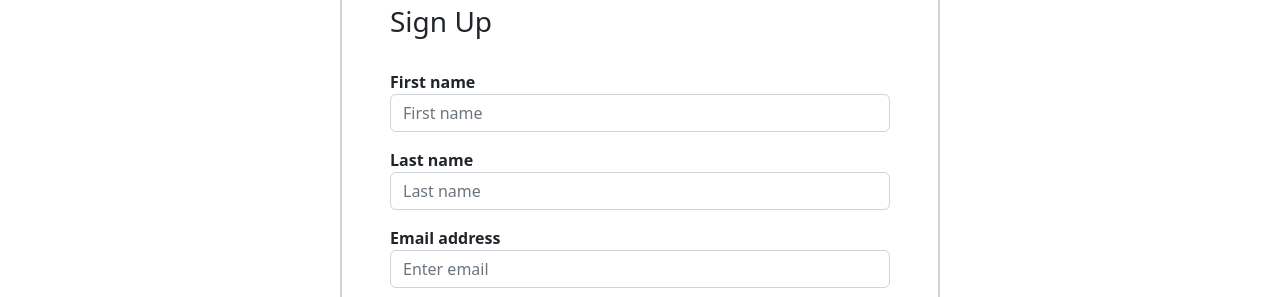
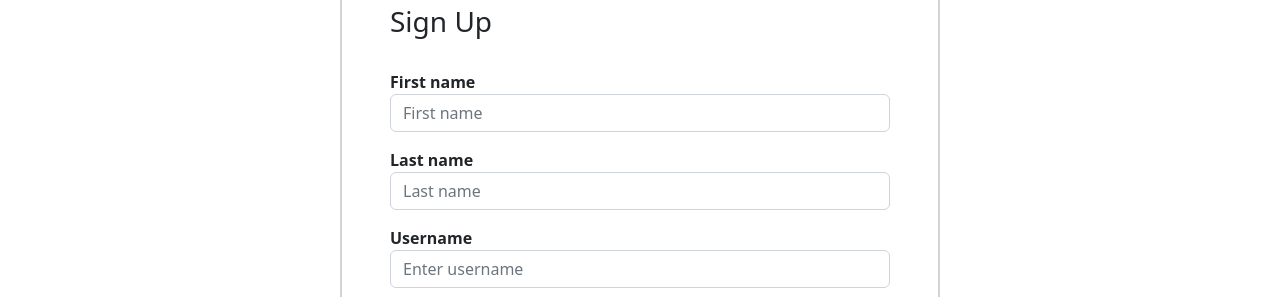
Before and after one commit to UMGC-SHELDZ/sports-manager, a React (Create React App) app: page / in a window 1280 px wide. Both pictures are taken after a click on the link "Manager Sign Up". Shown: the part 503-800 px from the top of the page. Built offline with nearby package versions, Linux system fonts and the light colour scheme.

Commit message:
(SM-15) Syntactical changes.

```diff
--- a/src/components/App.tsx
+++ b/src/components/App.tsx
@@ -5,6 +5,7 @@ import { CurrentViewOptions } from '../common/constants/constants';
 
 // Interfaces
 import ITeam from '../common/interfaces/ITeam';
+import IPlayer from '../common/interfaces/IPlayer';
 
 // Custom components
 import HeaderBar from './HeaderBar/HeaderBar';
@@ -12,9 +13,8 @@ import JumbotronHeader from './JumbotronHeader/JumbotronHeader';
 import MainNavbar from './MainNavbar/MainNavbar';
 import SportsTable from './DataTables/SportTable/SportTable';
 import TeamTable from './DataTables/TeamTable/TeamTable';
-import IPlayer from '../common/interfaces/IPlayer';
-import Login from './Login/Login'
-import Sign_up from './Sign_up/Sign_up';
+import LoginForm from './LoginForm/LoginForm';
+import RegistrationForm from './RegistrationForm/RegistrationForm';
 
 
 const mockFootballTeamsData: Array<ITeam> = [
@@ -75,10 +75,10 @@ function App() {
         <TeamTable players={mockTeamsPlayersData} />
       }
       {currentView === CurrentViewOptions.MANAGER &&
-        <Login />
+        <LoginForm />
       }
       {currentView === CurrentViewOptions.SIGN_UP &&
-        <Sign_up />
+        <RegistrationForm />
       }
     </div>
   );
--- a/src/components/Login/Login.tsx
+++ /dev/null
@@ -1,34 +0,0 @@
-import React, { Component } from 'react'
-export default class Login extends Component {
-    render() {
-        return (
-            <div className='auth-box'>
-                <form className='form'>
-                    <h3>Log In</h3>
-                    <br></br>
-                    <div className="mb-3">
-                        <label>Email address</label>
-                        <input
-                            type="email"
-                            className="form-control"
-                            placeholder="Enter email"
-                        />
-                    </div>
-                    <div className="mb-3">
-                        <label>Password</label>
-                        <input
-                            type="password"
-                            className="form-control"
-                            placeholder="Enter password"
-                        />
-                    </div>
-                    <div className="d-grid">
-                        <button type="submit" className="btn btn-primary">
-                            Submit
-                        </button>
-                    </div>
-                </form>
-            </div>
-        )
-    }
-}
--- /dev/null
+++ b/src/components/LoginForm/LoginForm.tsx
@@ -0,0 +1,35 @@
+import React, { ReactElement } from 'react'
+
+function LoginForm(): ReactElement {
+    return (
+        <div className='auth-box'>
+            <form className='form'>
+                <h3>Log In</h3>
+                <br></br>
+                <div className="mb-3">
+                    <label>Email address</label>
+                    <input
+                        type="email"
+                        className="form-control"
+                        placeholder="Enter email"
+                    />
+                </div>
+                <div className="mb-3">
+                    <label>Password</label>
+                    <input
+                        type="password"
+                        className="form-control"
+                        placeholder="Enter password"
+                    />
+                </div>
+                <div className="d-grid">
+                    <button type="submit" className="btn btn-primary">
+                        Submit
+                    </button>
+                </div>
+            </form>
+        </div>
+    )
+};
+
+export default LoginForm;
--- /dev/null
+++ b/src/components/RegistrationForm/RegistrationForm.tsx
@@ -0,0 +1,47 @@
+import React, { ReactElement } from 'react'
+
+function RegistrationForm(): ReactElement {
+    return (
+        <div className='auth-box'>
+            <form className='form'>
+                <h3>Sign Up</h3>
+                <br></br>
+                <div className="mb-3">
+                    <label>First name</label>
+                    <input
+                        type="text"
+                        className="form-control"
+                        placeholder="First name"
+                    />
+                </div>
+                <div className="mb-3">
+                    <label>Last name</label>
+                    <input type="text" className="form-control" placeholder="Last name" />
+                </div>
+                <div className="mb-3">
+                    <label>Username</label>
+                    <input
+                        type="text"
+                        className="form-control"
+                        placeholder="Enter username"
+                    />
+                </div>
+                <div className="mb-3">
+                    <label>Password</label>
+                    <input
+                        type="password"
+                        className="form-control"
+                        placeholder="Enter password"
+                    />
+                </div>
+                <div className="d-grid">
+                    <button type="submit" className="btn btn-primary">
+                        Submit
+                    </button>
+                </div>
+            </form>
+        </div>
+    )
+};
+
+export default RegistrationForm;
--- a/src/components/Sign_up/Sign_up.tsx
+++ /dev/null
@@ -1,48 +0,0 @@
-import React, { Component } from 'react'
-import '../App.scss'
-
-export default class SignUp extends Component {
-    render() {
-        return (
-            <div className='auth-box'>
-                <form className='form'>
-                    <h3>Sign Up</h3>
-                    <br></br>
-                    <div className="mb-3">
-                        <label>First name</label>
-                        <input
-                            type="text"
-                            className="form-control"
-                            placeholder="First name"
-                        />
-                    </div>
-                    <div className="mb-3">
-                        <label>Last name</label>
-                        <input type="text" className="form-control" placeholder="Last name" />
-                    </div>
-                    <div className="mb-3">
-                        <label>Email address</label>
-                        <input
-                            type="email"
-                            className="form-control"
-                            placeholder="Enter email"
-                        />
-                    </div>
-                    <div className="mb-3">
-                        <label>Password</label>
-                        <input
-                            type="password"
-                            className="form-control"
-                            placeholder="Enter password"
-                        />
-                    </div>
-                    <div className="d-grid">
-                        <button type="submit" className="btn btn-primary">
-                            Submit
-                        </button>
-                    </div>
-                </form>
-            </div>
-        )
-    }
-}
```
